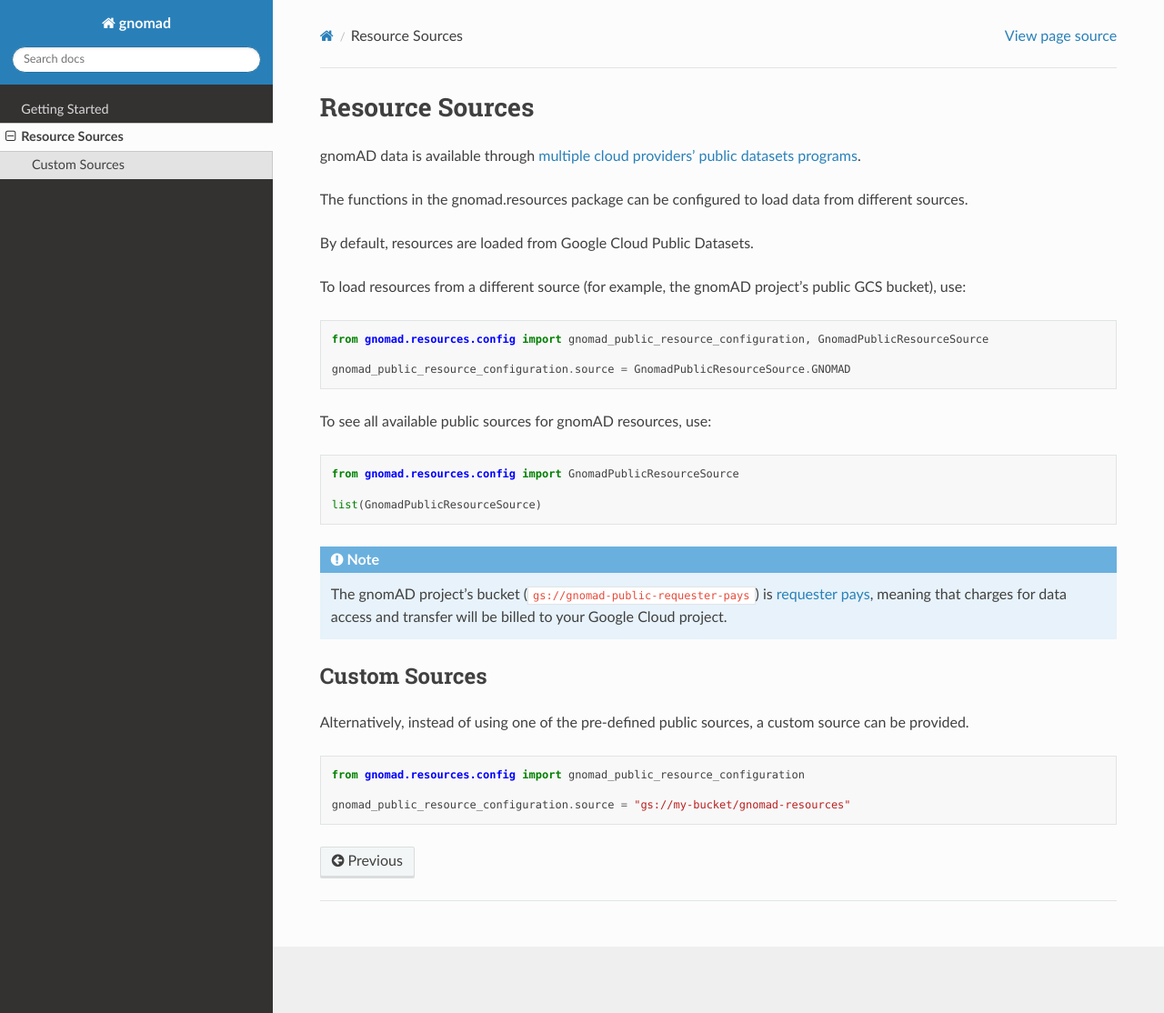
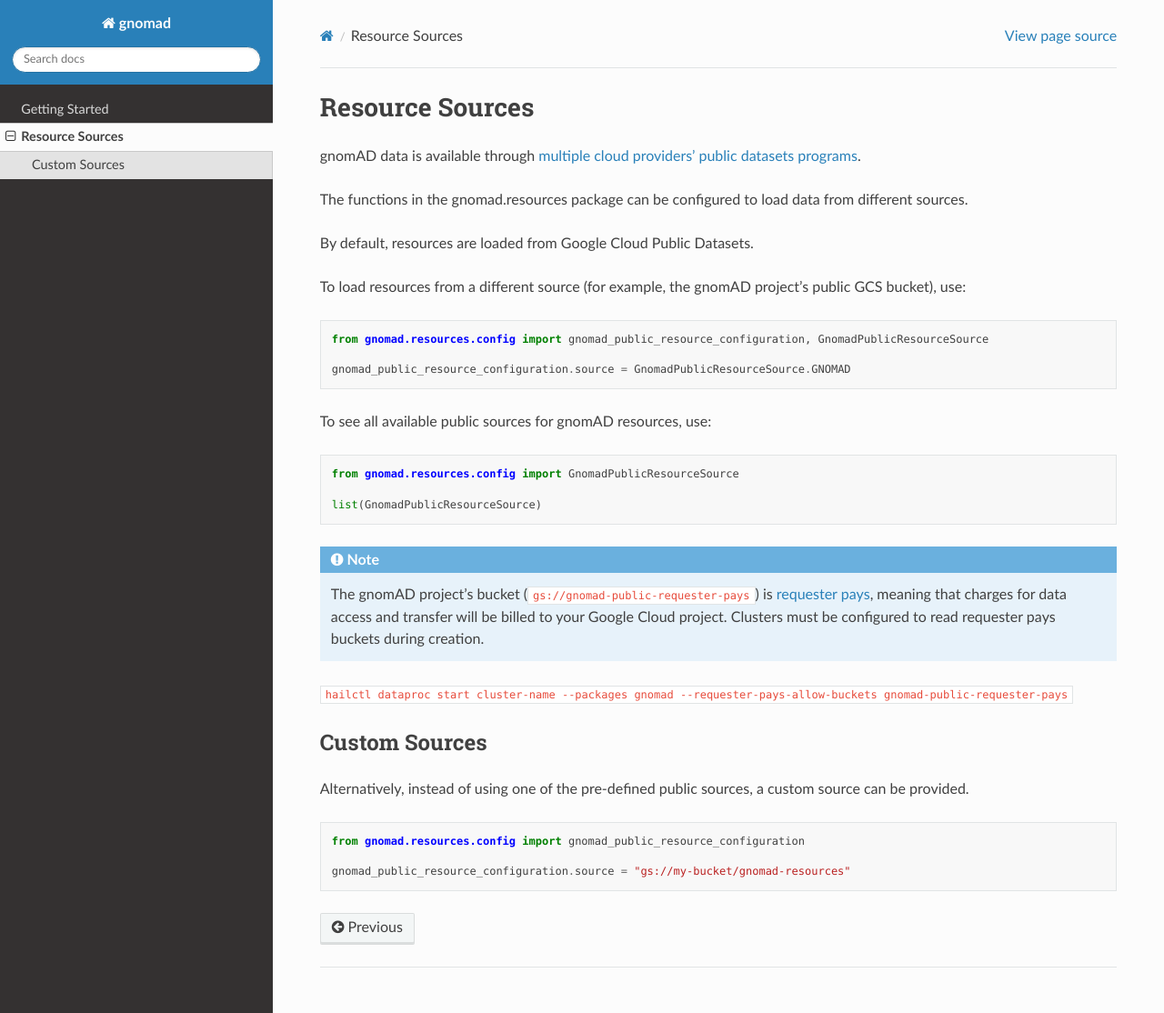
Before and after one commit to broadinstitute/gnomad_methods, a Sphinx documentation site: the page built from docs/resource_sources.rst, in a window 1280 px wide and 1114 px high. Shown: the whole window at 91% size. Built offline with Sphinx 7.4.7 and the Read the Docs theme 2.0.0, drawn with Linux system fonts in a browser that asks for light colours; pages that are not in the unit, such as notebooks, are missing from menus.

Commit message:
Update docs/resource_sources.rst
Co-authored-by: Mike Wilson <mwilson@broadinstitute.org>

```diff
--- a/docs/resource_sources.rst
+++ b/docs/resource_sources.rst
@@ -25,7 +25,8 @@
 
 .. note::
 
-   The gnomAD project's bucket (``gs://gnomad-public-requester-pays``) is `requester pays <https://cloud.google.com/storage/docs/requester-pays>`_, meaning that charges for data access and transfer will be billed to your Google Cloud project.
+   The gnomAD project's bucket (``gs://gnomad-public-requester-pays``) is `requester pays <https://cloud.google.com/storage/docs/requester-pays>`_, meaning that charges for data access and transfer will be billed to your Google Cloud project. Clusters must be configured to read requester pays buckets during creation.
+``hailctl dataproc start cluster-name --packages gnomad --requester-pays-allow-buckets gnomad-public-requester-pays``
 
 Custom Sources
 --------------
```
